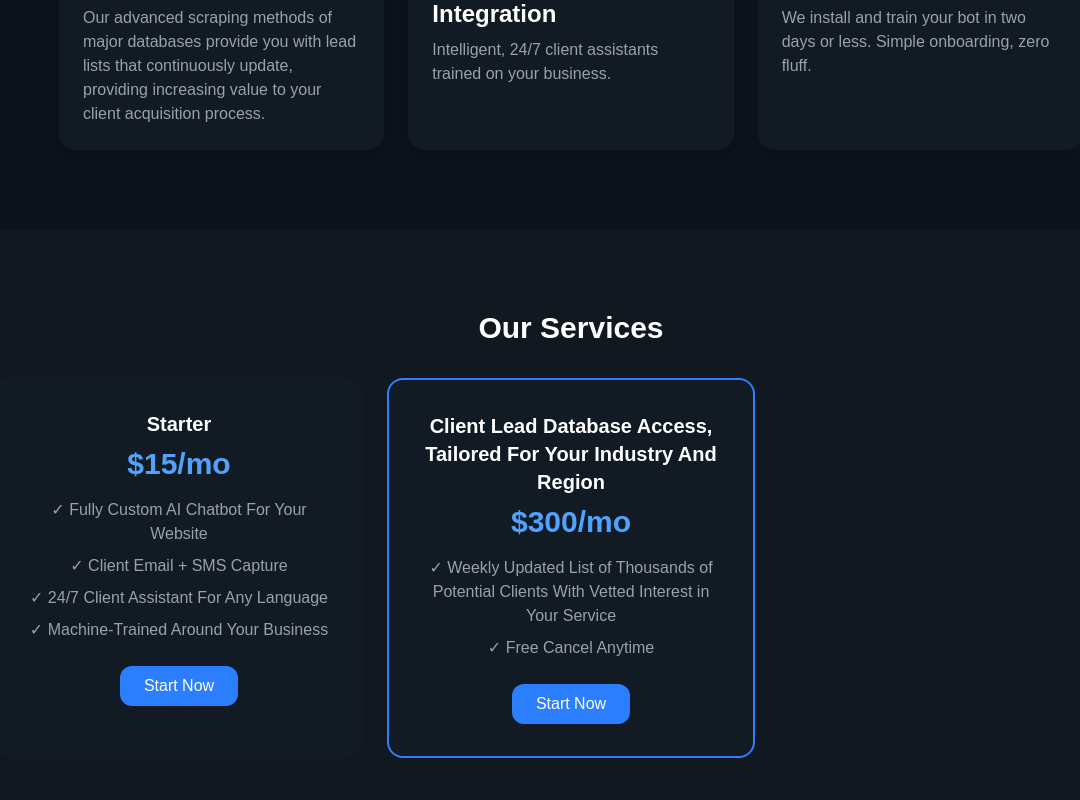
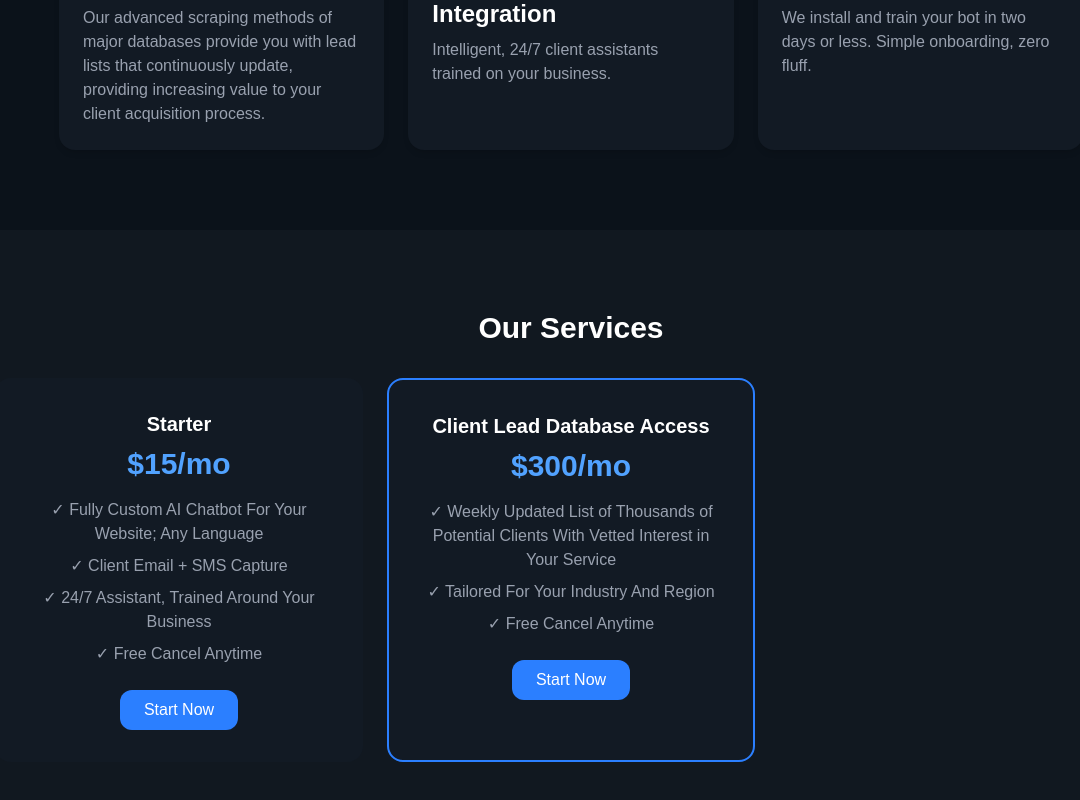
Before and after one commit to LeadSuite/leadsuite, a Next.js app: page / in a window 1280 px wide. Shown: the part 386-1186 px from the top of the page, without its empty margins (69-1149 px from the left). Built offline with nearby package versions, Linux system fonts and the light colour scheme.

Commit message:
edit layout

```diff
--- a/app/page.tsx
+++ b/app/page.tsx
@@ -68,18 +68,19 @@ export default function LeadSuiteLanding() {
             <h3 className="text-xl font-semibold mb-2">Starter</h3>
             <p className="text-3xl font-bold text-blue-400 mb-4">$15/mo</p>
             <ul className="text-gray-400 space-y-2 mb-6">
-              <li>✓ Fully Custom AI Chatbot For Your Website</li>
+              <li>✓ Fully Custom AI Chatbot For Your Website; Any Language</li>
               <li>✓ Client Email + SMS Capture</li>
-              <li>✓ 24/7 Client Assistant For Any Language</li>
-              <li>✓ Machine-Trained Around Your Business</li>
+              <li>✓ 24/7 Assistant, Trained Around Your Business</li>
+              <li>✓ Free Cancel Anytime</li>
             </ul>
             <button className="bg-blue-500 hover:bg-blue-600 transition px-6 py-2 rounded-xl text-white">Start Now</button>
           </div>
           <div className="bg-[#121A24] p-8 rounded-2xl border-2 border-blue-500">
-            <h3 className="text-xl font-semibold mb-2">Client Lead Database Access, Tailored For Your Industry And Region</h3>
+            <h3 className="text-xl font-semibold mb-2">Client Lead Database Access</h3>
             <p className="text-3xl font-bold text-blue-400 mb-4">$300/mo</p>
             <ul className="text-gray-400 space-y-2 mb-6">
               <li>✓ Weekly Updated List of Thousands of Potential Clients With Vetted Interest in Your Service </li>
+              <li>✓ Tailored For Your Industry And Region</li>
               <li>✓ Free Cancel Anytime</li>
             </ul>
             <button className="bg-blue-500 hover:bg-blue-600 transition px-6 py-2 rounded-xl text-white">Start Now</button>
```
